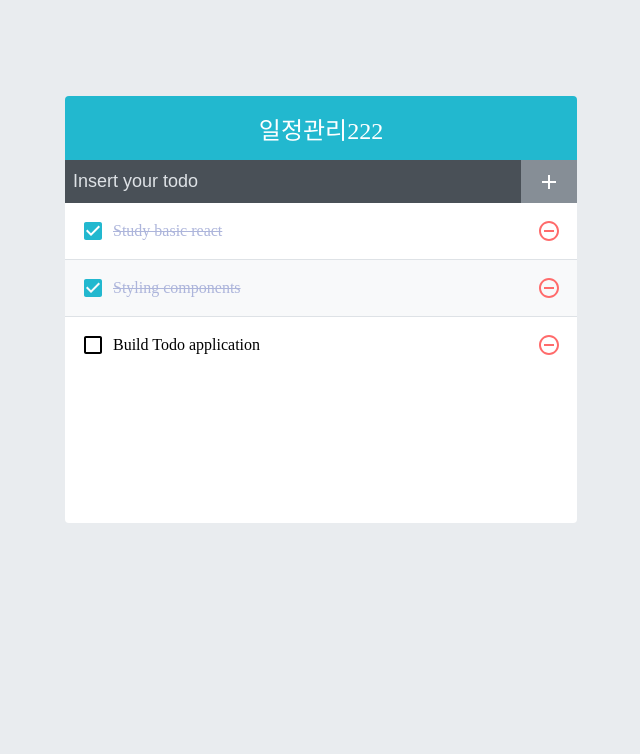
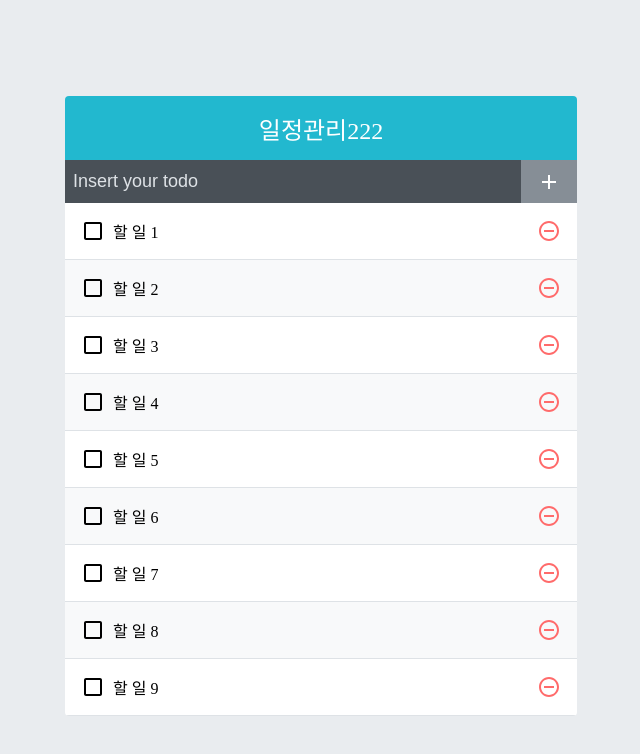
Before and after one commit to cling88/reactstudy, a React (Create React App) app: page / in a window 1280 px wide. Shown: the top 754 px of the page, without its empty margins (319-959 px from the left). Built offline with nearby package versions, Linux system fonts and the light colour scheme.

Commit message:
complete  optimization

```diff
--- a/src/App.js
+++ b/src/App.js
@@ -7,26 +7,21 @@
 import TodoList from './components/TodoList';
 
 
+function createBulkTodos(){
+  const array =[];
+  for(let i = 1; i<= 2500; i++){
+    array.push({
+      id: i,
+      text: `할 일 ${i}`,
+      checked: false
+    })
+  }
+  return array;
+}
+
 function App() {
-  const [todos, setTodos] = useState([
-    {
-      id: 1,
-      text: 'Study basic react',
-      checked: true
-    },
-    {
-      id: 2,
-      text: 'Styling components',
-      checked: true
-    },
-    {
-      id: 3,
-      text: 'Build Todo application',
-      checked: false
-    }
-  ])
-
-  const nextId = useRef(4);
+  const [todos, setTodos] = useState(createBulkTodos)
+  const nextId = useRef(2501);
 
   const onInsert = useCallback(text => {
     const todo = {
@@ -34,21 +29,21 @@
       text,
       checked: false
     }
-    setTodos(todos.concat(todo));
+    setTodos(todos => todos.concat(todo));
     nextId.current += 1;
-  }, [todos])
+  }, [])
 
-  const onRemove = useCallback(id => {
-    todos.filter(todo => {
-      setTodos(todos.filter(todo => todo.id !== id))
-    })
-  }, [todos])
+  const onRemove = useCallback(
+    id => {
+      setTodos(todos => todos.filter(todo => todo.id !== id))
+  }, [])
 
-  const onToggle = useCallback(id => {
-    setTodos(
+  const onToggle = useCallback(
+    id => {
+    setTodos( todos =>
       todos.map(todo => todo.id === id ? {...todo, checked: !todo.checked} : todo)
     )
-  })
+  }, [])
 
   return (
     <div className="App">
--- a/src/components/TodoListItem.js
+++ b/src/components/TodoListItem.js
@@ -26,4 +26,4 @@
     )
 }
 
-export default TodoListItem
+export default React.memo(TodoListItem);
```
Also changed, not shown: 2 other files (tests, documents, lock files or other folders).
